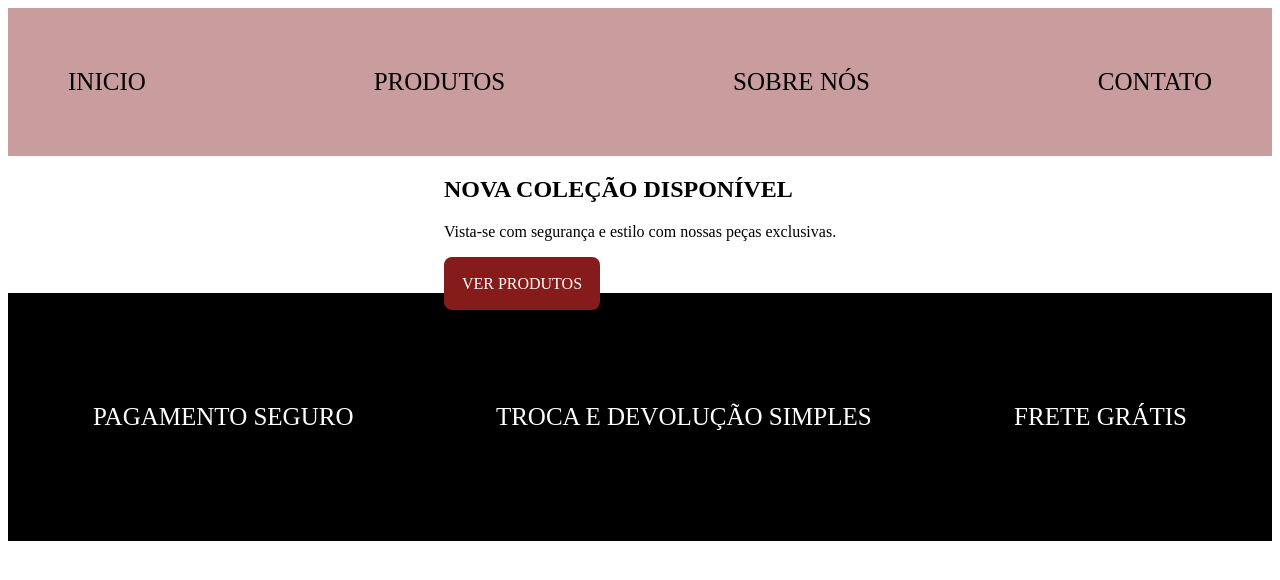
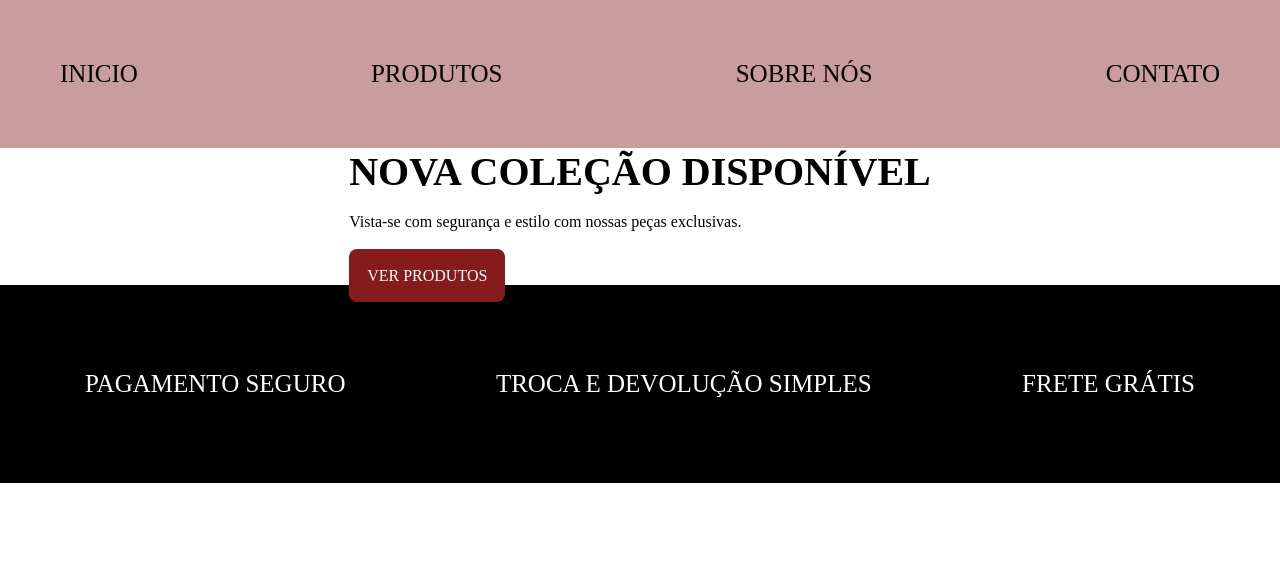
Before and after one commit to Christian-Godoi/html-novo, a plain HTML site: page reproduzindodesing/index.html in a window 1280 px wide. Drawn offline with Linux system fonts and the light colour scheme.

Commit message:
reproduzindo

```diff
--- a/reproduzindodesing/index.html
+++ b/reproduzindodesing/index.html
@@ -19,9 +19,10 @@
         <section>
             <div>
                 <h2>NOVA COLEÇÃO DISPONÍVEL</h2>
+                <br>
                 <p>Vista-se com segurança e estilo com nossas peças exclusivas.</p>
-                <br>
-                <a class="prod">VER PRODUTOS</a>
+                <br><br>
+                <a href="" class="prod">VER PRODUTOS</a>
             </div>
             <div>
                 <img src="img/unsplash_mEZ3PoFGs_k (2).png" alt="">
--- a/reproduzindodesing/style.css
+++ b/reproduzindodesing/style.css
@@ -1,3 +1,11 @@
+*{
+    border: 0px;
+    margin: 0px;
+    padding: 0px;
+}
+
+
+
 header{
  background-color: #C99C9E;
     display: flex;
@@ -13,11 +21,16 @@ section{
     justify-content:center;
 }
 
+h2{
+    font-size: 40px;
+}
+
 a.prod {
     color: white;
     background-color: #851B1B;
     padding: 18px;
     border-radius: 8px;
+    text-decoration: none;
 }
 
 footer{
```
